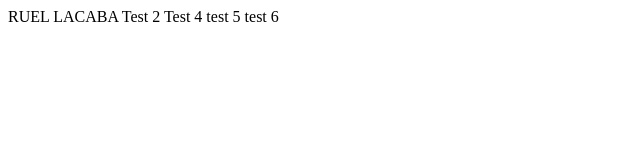
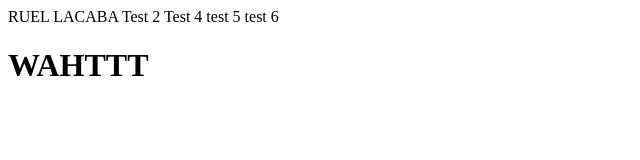
Before and after one commit to Ruel1607/git1, a plain HTML site: page index.html in a window 1280 px wide. Shown: the whole page, without its empty margins (0-640 px from the left). Drawn offline with Linux system fonts and the light colour scheme.

Commit message:
ADDED H1

```diff
--- a/index.html
+++ b/index.html
@@ -3,3 +3,4 @@ Test 2
 Test 4
 test 5
 test 6
+<h1>WAHTTT</h1>
```
